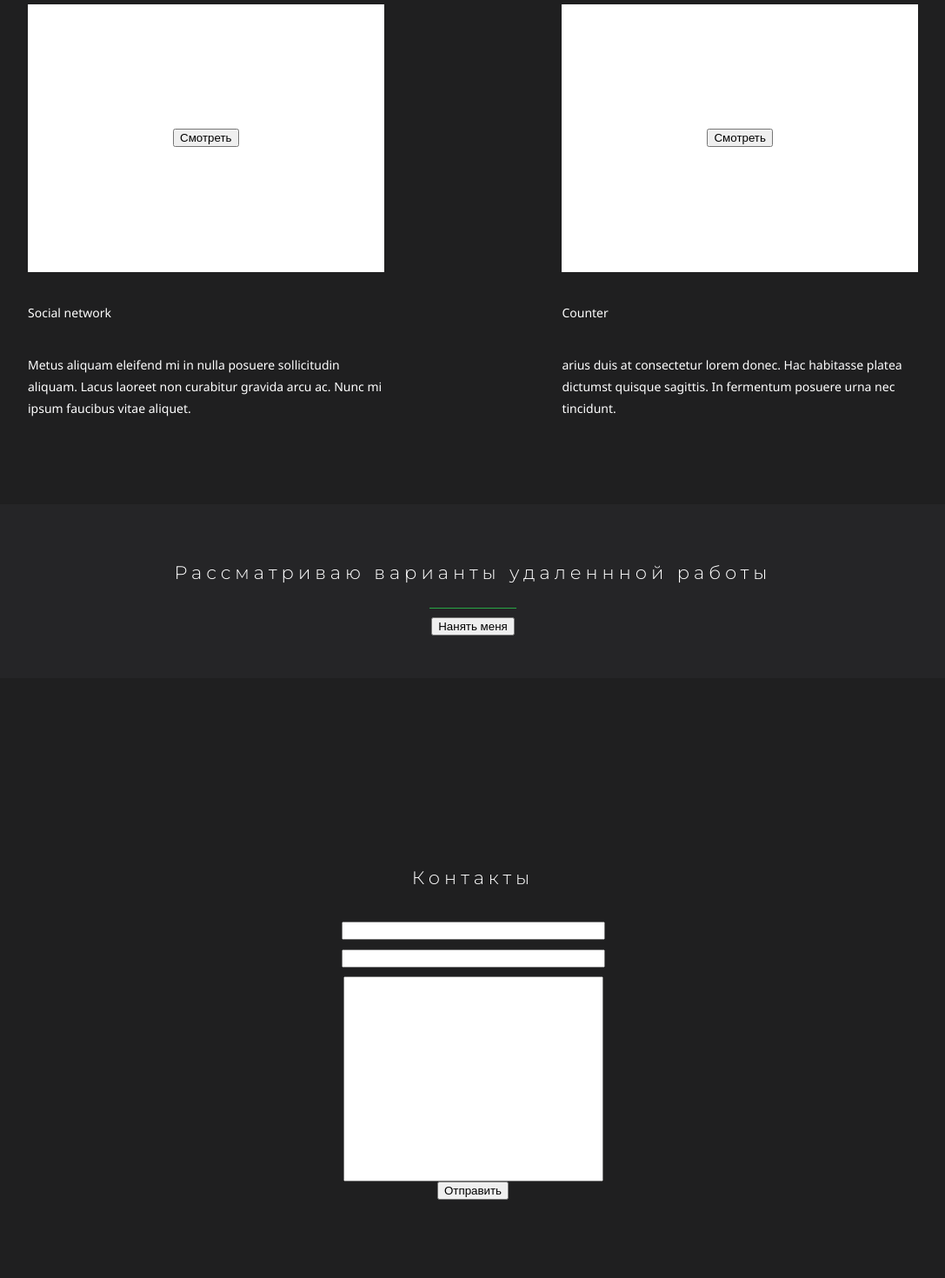
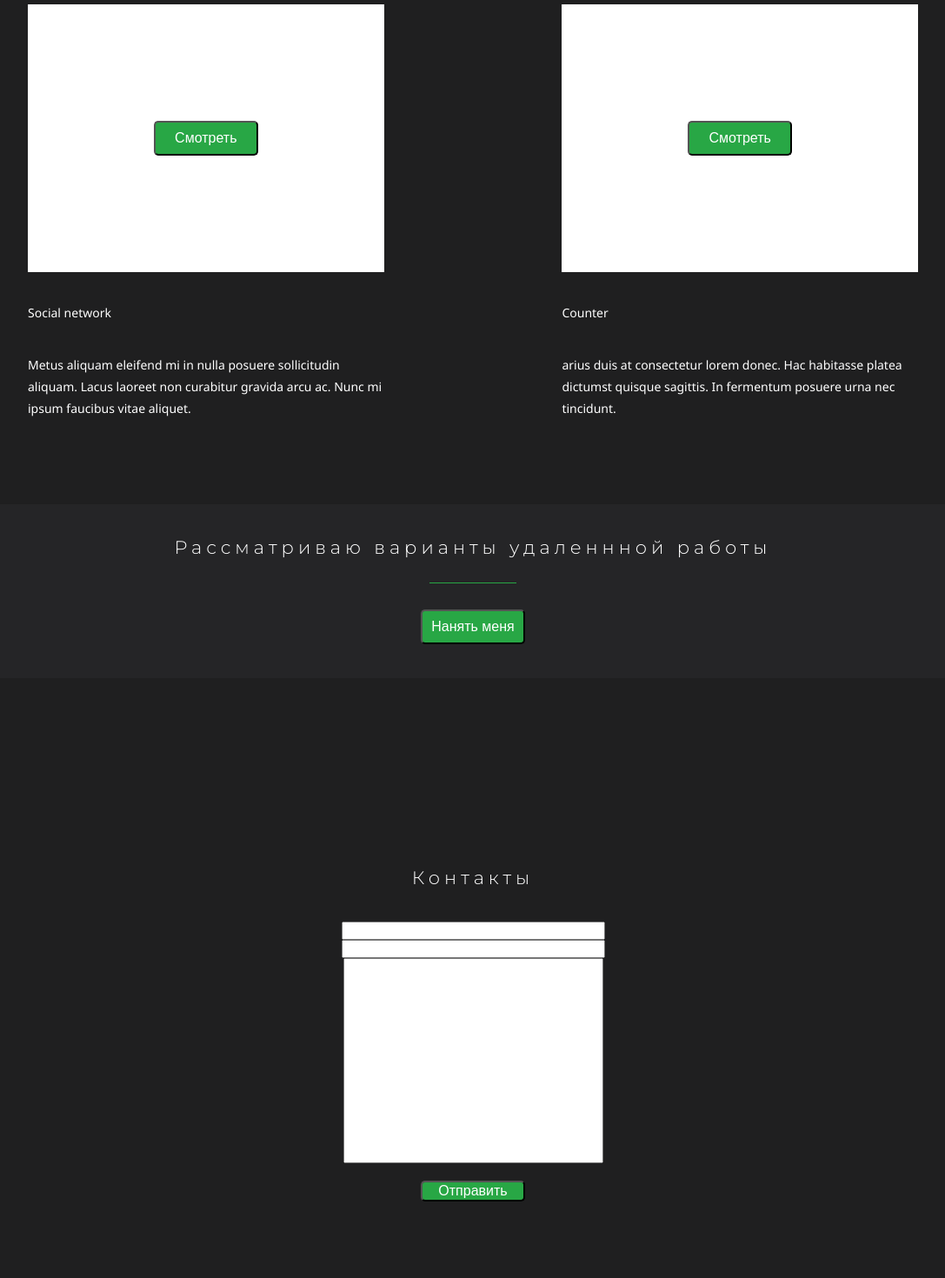
Before and after one commit to ArgonTrime/Portfolio, a React (Create React App) app: page / in a window 1280 px wide. Shown: the part 1820-3290 px from the top of the page at 87% size, without its empty margins (96-1183 px from the left). Built offline with nearby package versions, Linux system fonts and the light colour scheme.

Commit message:
add button component

```diff
--- a/src/App.js
+++ b/src/App.js
@@ -18,7 +18,12 @@ class App extends React.Component {
         },
         project: 'Мои работы',
         work: 'Рассматриваю варианты удаленнной работы',
-        contacts: 'Контакты'
+        contacts: 'Контакты',
+        button: {
+            s: 'Отправить',
+            v: 'Смотреть',
+            w: 'Нанять меня'
+        }
     };
 
     render() {
@@ -28,9 +33,9 @@ class App extends React.Component {
                     <Header/>
                     <MainInfo/>
                     <MySkills skills={this.titleBlock.skills}/>
-                    <Projects project={this.titleBlock.project}/>
-                    <Slogan work={this.titleBlock.work}/>
-                    <Contacts contacts={this.titleBlock.contacts}/>
+                    <Projects project={this.titleBlock.project} btn={this.titleBlock.button}/>
+                    <Slogan work={this.titleBlock.work} btn={this.titleBlock.button}/>
+                    <Contacts contacts={this.titleBlock.contacts} btn={this.titleBlock.button}/>
                     <Footer/>
                 </div>
             </div>
--- /dev/null
+++ b/src/Components/Button/Button.jsx
@@ -0,0 +1,11 @@
+import React from 'react';
+import s from './Button.module.css';
+
+
+const Button= (props) => {
+    return (
+        <button className={s.btn}>{props.btn}</button>
+    )
+};
+
+export default Button;
--- /dev/null
+++ b/src/Components/Button/Button.module.css
@@ -0,0 +1,10 @@
+.btn {
+    background-color: #28a745;
+    color: white;
+    font-size: 16px;
+    outline: none;
+    border-radius: 5px;
+    width: 120px;
+    height: 40px;
+    margin: 20px;
+}
--- a/src/Components/Contacts/Contacts.jsx
+++ b/src/Components/Contacts/Contacts.jsx
@@ -1,6 +1,7 @@
 import React from 'react';
 import s from './Contacts.module.css';
 import TitleBlock from "../TitleBlock/TitleBlock";
+import Button from "../Button/Button";
 
 const Contacts = (props) => {
     return (
@@ -13,7 +14,7 @@ const Contacts = (props) => {
                             <input/>
                             <textarea className={s.message}/>
                         </form>
-                    <button>Отправить</button>
+                    <Button btn={props.btn.s}/>
                 </div>
             </div>
         </div>
--- a/src/Components/Projects/Projects.jsx
+++ b/src/Components/Projects/Projects.jsx
@@ -1,6 +1,7 @@
 import React from 'react';
 import s from './Projects.module.css';
 import TitleBlock from "../TitleBlock/TitleBlock";
+import Button from "../Button/Button";
 
 const Projects = (props) => {
     return (
@@ -9,14 +10,14 @@ const Projects = (props) => {
                 <TitleBlock title={props.project}/>
                 <div className={s.myProjects}>
                     <div className={s.item}>
-                        <div className={s.itemImg}><button>Смотреть</button></div>
+                        <div className={s.itemImg}><Button btn={props.btn.v}/></div>
                         <span>Social network</span>
                         <span>Metus aliquam eleifend mi in nulla posuere sollicitudin aliquam.
                             Lacus laoreet non curabitur gravida arcu ac. Nunc mi ipsum faucibus
                             vitae aliquet.</span>
                     </div>
                     <div className={s.item}>
-                        <div className={s.itemImg}><button>Смотреть</button></div>
+                        <div className={s.itemImg}><Button btn={props.btn.v}/></div>
                         <span>Counter</span>
                         <span>arius duis at consectetur lorem donec. Hac habitasse platea dictumst
                             quisque sagittis. In fermentum posuere urna nec tincidunt.</span>
--- a/src/Components/Slogan/Slogan.jsx
+++ b/src/Components/Slogan/Slogan.jsx
@@ -1,6 +1,7 @@
 import React from 'react';
 import s from './Slogan.module.css';
 import TitleBlock from "../TitleBlock/TitleBlock";
+import Button from "../Button/Button";
 
 const Slogan = (props) => {
     return (
@@ -10,7 +11,7 @@ const Slogan = (props) => {
                     {/*<h2>Рассматриваю варианты удаленнной работы</h2>*/}
                     {/*<div className={s.line}/>*/}
                     <TitleBlock title={props.work}/>
-                    <button>Нанять меня</button>
+                    <Button btn={props.btn.w}/>
                 </div>
             </div>
         </div>
```
